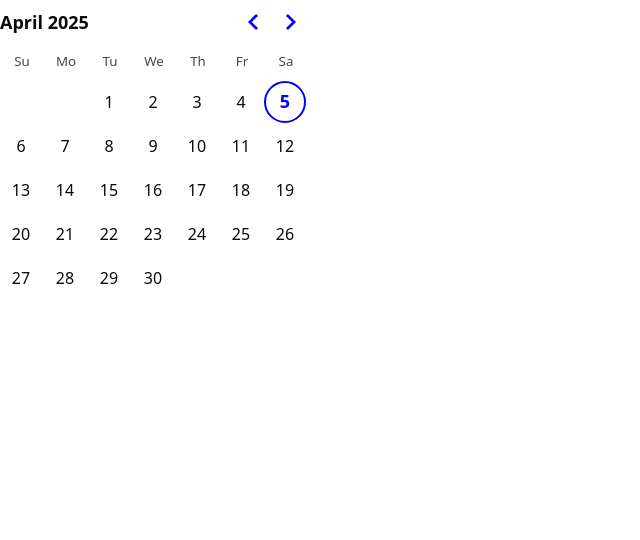
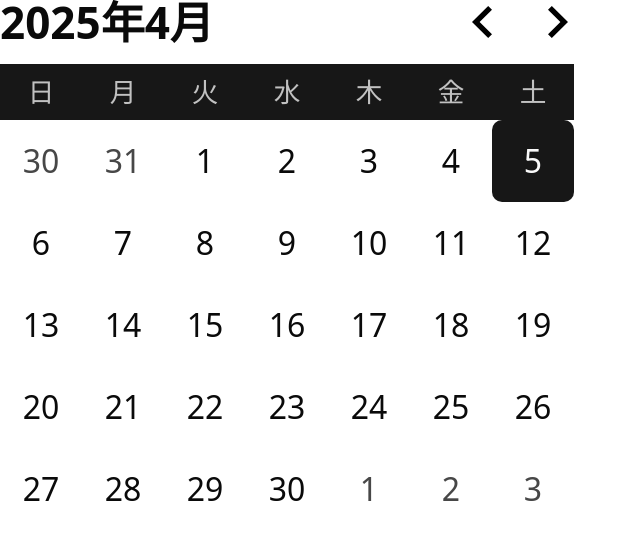
Before and after one commit to moyamush/daily-todo-app, a Next.js app: page / in a window 1280 px wide. Shown: the top 540 px of the page, without its empty margins (0-640 px from the left). Built offline with nearby package versions, Linux system fonts and the light colour scheme.

Commit message:
fix: カレンダー修正

```diff
--- a/src/components/Calendar/Calendar.tsx
+++ b/src/components/Calendar/Calendar.tsx
@@ -1,6 +1,7 @@
 import { Dispatch, FC, SetStateAction } from "react";
-import { DayPicker } from "react-day-picker";
+import { DayPicker, getDefaultClassNames } from "react-day-picker";
 import "react-day-picker/style.css";
+import { ja } from "react-day-picker/locale";
 
 interface CalendarProps {
   // 選択中の日付
@@ -15,16 +16,27 @@ interface CalendarProps {
  * カレンダーコンポーネント
  */
 const Calendar: FC<CalendarProps> = ({ selected, onSelected, className }) => {
+  const defaultClassNames = getDefaultClassNames();
   return (
     <DayPicker
       animate
       mode="single"
+      locale={ja}
       selected={selected}
       onSelect={onSelected}
-      // footer={
-      //   selected ? `Selected: ${selected.toLocaleDateString()}` : "Pick a day."
-      // }
+      showOutsideDays
       className={className}
+      classNames={{
+        root: `${defaultClassNames.root} text-[32px]`,
+        day: `${defaultClassNames.day} p-5`,
+        today: "",
+        selected: "bg-primary text-primary-foreground rounded-lg",
+        caption_label: `${defaultClassNames.caption_label} text-[44px]`,
+        month_caption: `${defaultClassNames.month_caption} mb-5`,
+        weekdays: `${defaultClassNames.weekdays} bg-primary text-primary-foreground`,
+        nav: `${defaultClassNames.nav} scale-200 pr-3 text-primary`,
+        chevron: "",
+      }}
     />
   );
 };
```
